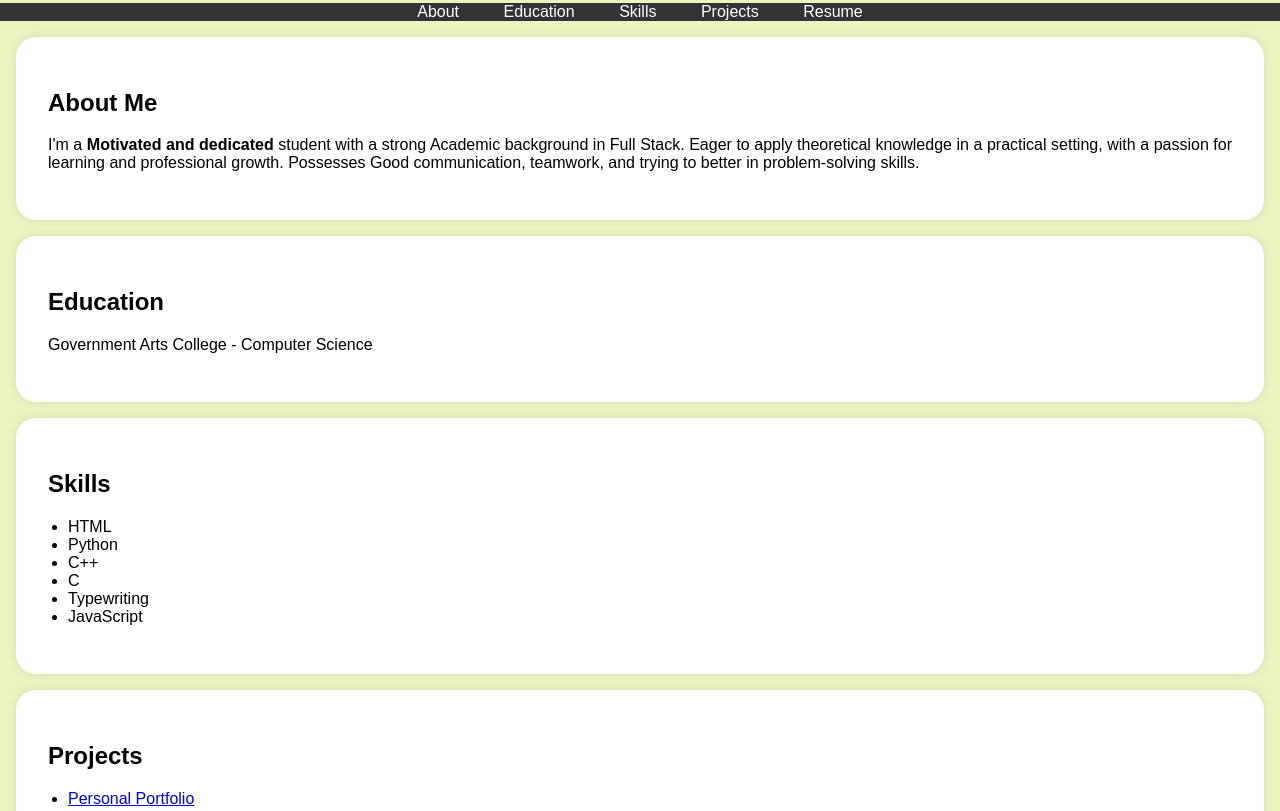
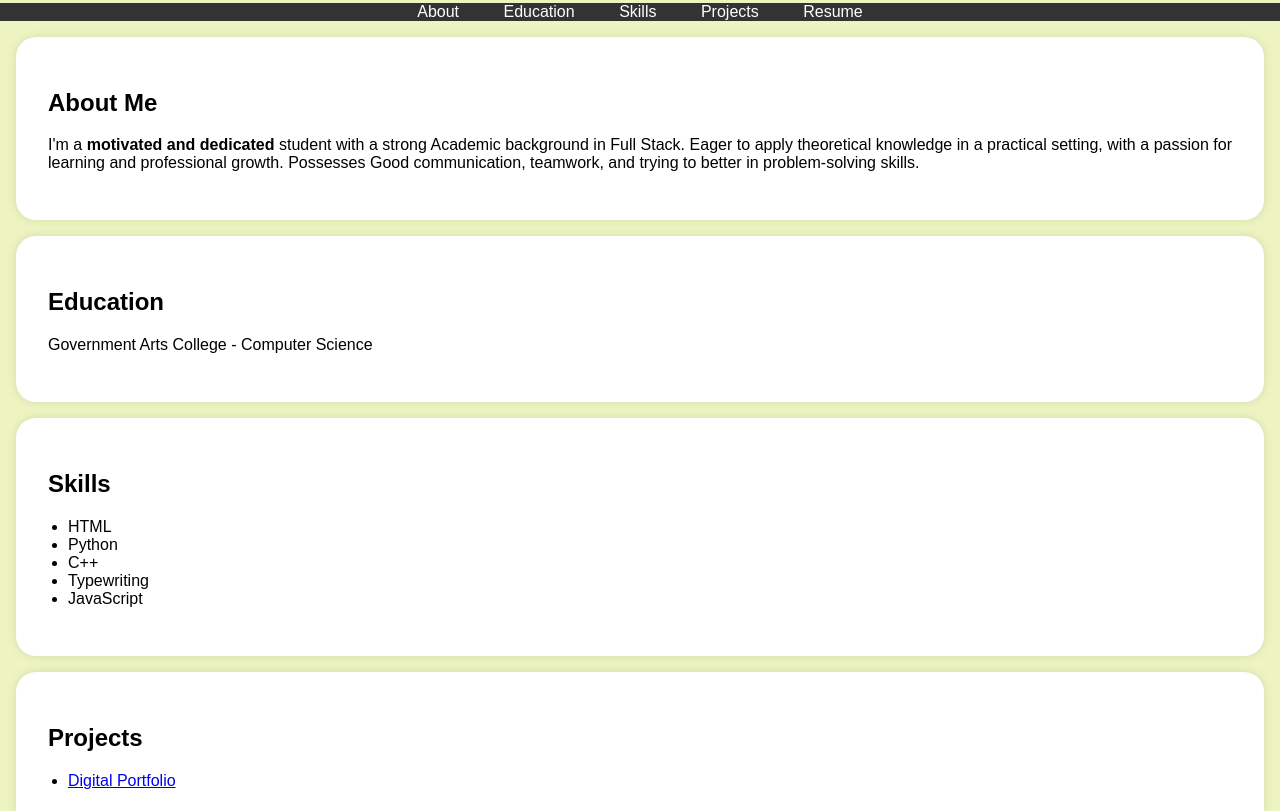
Before and after one commit to TharunSingh06/digital-portfolio, a plain HTML site: page index.html in a window 1280 px wide. Shown: the part 210-1021 px from the top of the page. Drawn offline with Linux system fonts and the light colour scheme.

Commit message:
Update index.html

```diff
--- a/index.html
+++ b/index.html
@@ -115,7 +115,7 @@
     <section id="about">
         <div class="section-content">
             <h2>About Me</h2>
-            <p>I'm a <b>Motivated and dedicated</b> student with a strong Academic background in Full Stack.
+            <p>I'm a <b>motivated and dedicated</b> student with a strong Academic background in Full Stack.
                  Eager to apply theoretical knowledge in a practical setting, with a passion for learning and professional growth.
                  Possesses Good communication, teamwork, and trying to better in problem-solving skills.</p>
 
@@ -138,7 +138,6 @@
                 <li>HTML</li>
                 <li>Python</li>
                 <li>C++</li>
-                <li>C</li>
                 <li>Typewriting</li>
                 <li>JavaScript</li>
             </ul>
@@ -149,7 +148,7 @@
         <div class="section-content">
             <h2>Projects</h2>
             <ul>
-                <li><a href="#">Personal Portfolio</a></li>
+                <li><a href="#">Digital Portfolio</a></li>
                 <!-- Add more project links here -->
             </ul>
         </div>
```
